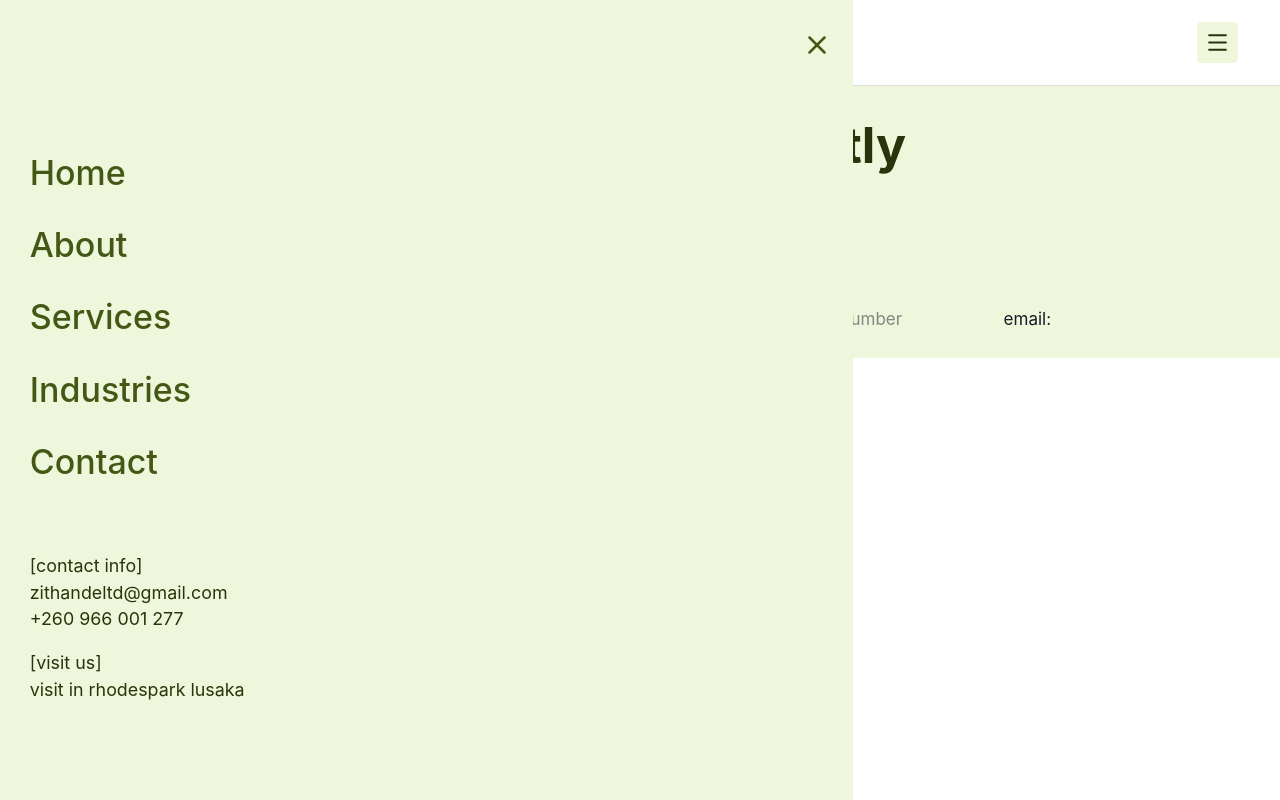
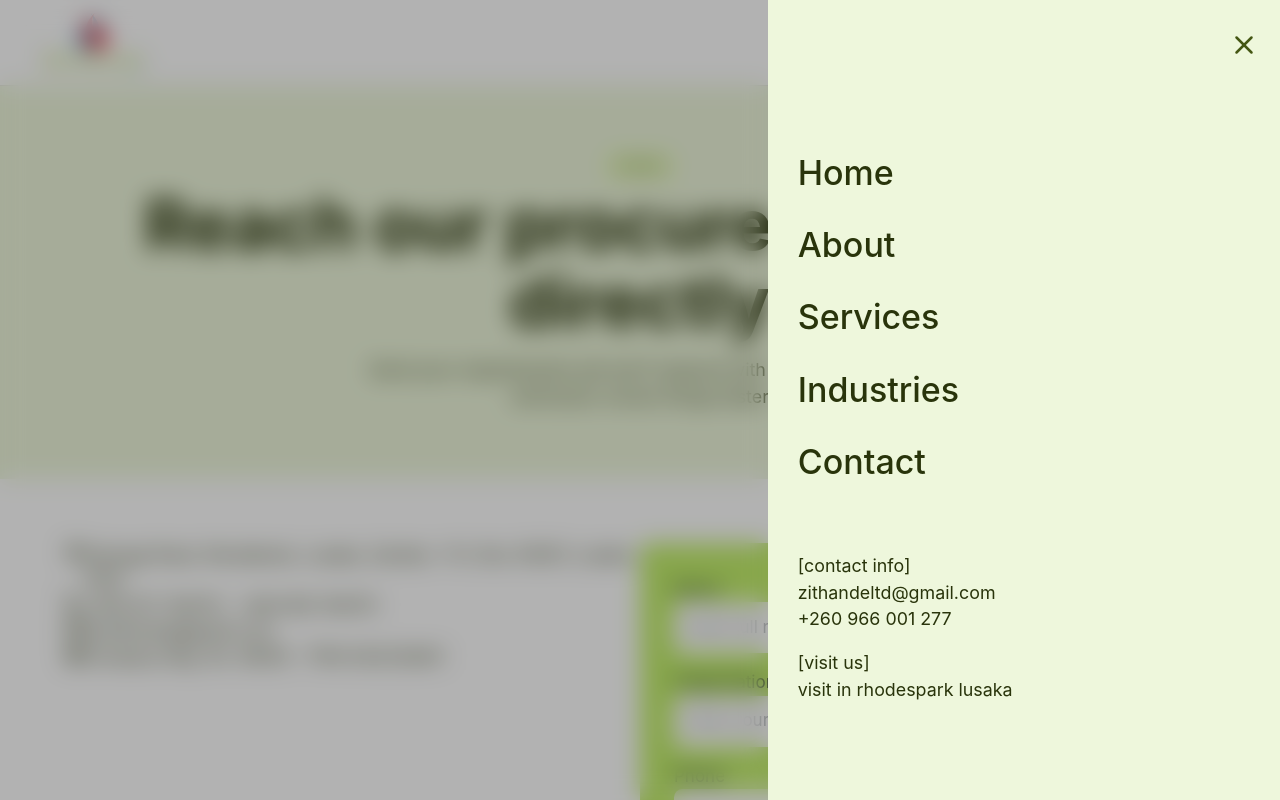
Before and after one commit to mweene/zithande, a React (Vite) app: page /contact in a window 1280 px wide. Both pictures are taken after a click on the button 1217 px from the left and 42 px from the top of the page. Shown: the top 800 px of the page. Built offline with nearby package versions, Linux system fonts and the light colour scheme.

Commit message:
add partial styles to the rest of the pages

```diff
--- a/src/App.css
+++ b/src/App.css
@@ -73,7 +73,7 @@ nav li span {
     font-size: 2rem;
     font-weight: 500;
     width: 100%;
-    color: #455714;
+    color: #29340b;
 }
 
 nav .nav-menu {
@@ -124,12 +124,16 @@ nav .nav-menu {
 }
 
 .value-pillars .card{
-    background: 1linear-gradient(152deg, #65830b, #d4ff53);
-    background-color: #2f3b0d;
+    background-color: #dbe4c7;
+    color: var(--color-white);
     height: 25rem;
     padding: 2rem 1.5rem;
-    border-radius: .75rem;
+    border-radius: 1.25rem;
     display: grid;
+}
+
+.value-pillars .card:nth-child(1) {
+    background-color: #29340b;
 }
 
 .value-pillars .cards h2 {
@@ -172,6 +176,16 @@ nav .nav-menu {
     text-align: left;
 }
 
+.industries .ten-industries-cards {
+    display: grid;
+    grid-template-columns: repeat(auto-fit, minmax(200px, 1fr));
+    gap: .5rem;
+}
+
+.services ul li h3 {
+    font-size: 1.12rem;
+}
+
 @keyframes scroll {
     from {transform: translateX(0);}
     to {transform: translateX(-50%);}
--- a/src/components/Navbar.jsx
+++ b/src/components/Navbar.jsx
@@ -10,6 +10,18 @@ export default function Navbar() {
     useEffect(() => {
         setIsMenuOpen(false);
     }, [location.pathname]);
+
+    useEffect(() => {
+        if (isMenuOpen) {
+            document.body.style.overflow = "hidden";
+        } else {
+            document.body.style.overflow = "unset";
+        }
+
+        return () => {
+            document.body.style.overflow = "unset";
+        }
+    }, [isMenuOpen]);
 
     return (
         <nav className="relative bg-white border-b border-[#dfe3d6]">
@@ -24,17 +36,30 @@ export default function Navbar() {
                     <Menu size={25} color="#29340b"/>
                 </button>
             </div>
-            {isMenuOpen && <MobileMenu onClick={() => setIsMenuOpen(false)} />}
+            {isMenuOpen && (
+                <div
+                   onClick={() => setIsMenuOpen(false)}
+                   className="fixed inset-0 z-1 bg-black/30 backdrop-blur-md transition-opacity duration-300"
+                >
+                </div>
+            )}
+            {isMenuOpen && (
+                <MobileMenu
+                    onClick={() => setIsMenuOpen(false)}
+                    isOpen={isMenuOpen}
+                />
+            )}
         </nav>
     );
 }
 
-const MobileMenu = ({ onClick }) => {
+const MobileMenu = ({ onClick, isOpen }) => {
     return (
         <div
             className={`
-              menu bg-[#eef7dc] w-full h-dvh md:w-2/3 absolute inset-0
-              flex flex-col place-content-between
+              menu bg-[#eef7dc] w-full h-dvh md:w-2/5 fixed top-0 right-0
+              flex flex-col place-content-between z-40 overflow-y-scroll
+              transition-transform duration-300 ease-in-out ${isOpen ? 'translate-x-0' : 'translate-x-full'}
             `}
         >
             <button
--- a/src/pages/About.jsx
+++ b/src/pages/About.jsx
@@ -17,8 +17,8 @@ export default function About() {
         },
     ]
   return (
-    <section className="about-page text-center py-16">
-        <div className="about-hero grid place-items-center">
+    <section className="about-page text-center">
+        <div className="about-hero grid place-items-center py-16">
             <p className="tagline">About us</p>
             <h1 className="md:w-[23ch]">A Zambian, women-led enterprise built on trust</h1>
             <p className="md:w-[55ch] mt-4">Built on a legacy of integrity, resilience and service excellence evolved into a multi-service enterprise for government, private sector, NGOs, mining, education, healthcare and commercial clients</p>
@@ -68,25 +68,25 @@ export default function About() {
             </div>
         </div>
 
-        <div className="internship grid place-items-center md:px-15">
+        <div className="internship grid place-items-center md:p-15">
             <h2 className="md:w-[23ch]">Youth empowerment through internship & seasonal work</h2>
 
-            <div className="cards grid grid-cols-2">
+            <div className="cards grid grid-cols-2 gap-4 mt-8 text-left [&_.card]:border [&_.card]:h-80 [&_.card]:rounded-xl">
                 <div className="card">
-                    <p>
+                    <p className="p-8">
                         Practical opportunities for young people through internships and seasonal temporary employment reducing youth unemployment one placement at a time
                     </p>
                 </div>
                 <div className="card">
-                    <p>
+                    <p className="p-8">
                         Internship program details  hands-on experience in procurement, administration, customer service, logistics, stock management and business operations. Seasonal roles during peak periods  deliveries, warehouse support, event logistics, packaging and promotions.
                     </p>
                 </div>
             </div>
         </div>
 
-        <div className="partnership bg-white">
-            <h2>Discuss a partnership with our leadership team</h2>
+        <div className="partnership bg-white grid place-content-center">
+            <h2 className="md:w-[23ch]">Discuss a partnership with our leadership team</h2>
             <a href="">contact zithande</a>
         </div>
     </section>
--- a/src/pages/Contact.jsx
+++ b/src/pages/Contact.jsx
@@ -1,59 +1,62 @@
+import { MapPin, Phone, Mail, CircleStar } from "lucide-react";
+
 export default function Contact() {
   return (
     <section className="contact">
-        <div className="hero-text">
+        <div className="hero-text text-center grid place-items-center py-16">
             <p className="tagline">Contact</p>
-            <h2>Reach our procurement team directly</h2>
-            <p>Send your requirements and we'll respond with a quote or a call, whichever moves things faster</p>
+            <h1 className="md:w-[23ch]">Reach our procurement team directly</h1>
+            <p className="md:w-[55ch] mt-4">Send your requirements and we'll respond with a quote or a call, whichever moves things faster</p>
         </div>
 
-        <div className="contact-details">
-            <div className="cell">
+        <div className="contact-details grid md:grid-cols-2 p-15 bg-white">
+            <div className="cell [&_p]:flex">
                 <p className="address">
-                    <span>address</span>
+                    <MapPin size={20}/>
                     <span>Gizenga Road, Woodlands, Lusaka, Zambia · P.O. Box 35097, Lusaka 10101</span>
                 </p>
                 <p className="phone">
-                    <span>phone</span>
+                    <Phone size={20}/>
                     <span>+260 977 784751 · +260 955 784751</span>
                 </p>
                 <p className="email">
-                    <span>email</span>
+                    <Mail size={20} />
                     <span>acwillombe@gmail.com</span>
                 </p>
                 <p className="compliance">
-                    <span>compliance line</span>
+                    <CircleStar size={20}/>
                     <span>Company Reg. No. 98355 · TPIN 1002120601</span>
                 </p>
             </div>
 
-            <div className="form">
-                <form>
+            <div className="form bg-[#c3ef6d] p-8 rounded-lg">
+                <form className="grid gap-4 [&_label]:grid [&_label]:capitalize [&_input]:bg-white [&_input]:rounded-lg [&_input]:p-3">
                     <label htmlFor="name">
-                        name:
+                        name
                         <input type="text" id="name" placeholder="enter full name"/>
                     </label>
                     <label htmlFor="organisation">
-                        organisation:
+                        organisation
                         <input type="text" id="organisation" placeholder="enter your organisation"/>
                     </label>
                     <label htmlFor="phone">
-                        phone:
+                        phone
                         <input type="phone" id="phone" placeholder="enter phone number"/>
                     </label>
                     <label htmlFor="email">
-                        email:
+                        email
                         <input type="email" id="email" placeholder="enter email"/>
                     </label>
                     <select id="questions">
-                        what do you need?
+                        <label>what do you need?</label>
                         <option>general supply</option>
                         <option>branding & corporate identity</option>
                         <option>food supply & catering</option>
                         <option>business support services</option>
                         <option>not sure yet</option>
                     </select>
-                    <button type="submit">send message</button>
+
+                    <button type="submit" className="bg-[#29340b] text-white mt-4 p-4 rounded-lg">Send message</button>
                 </form>
             </div>
         </div>
--- a/src/pages/Home.jsx
+++ b/src/pages/Home.jsx
@@ -60,7 +60,7 @@ export default function Home() {
                     </p>
                 </div>
                 <div className="cards md:grid md:grid-cols-4 md:mt-4">
-                    <div className="card">
+                    <div className="card bg-[#29340b]">
                         <div className="text">
                             <h3>Fast dependable sourcing</h3>
                             <p>We source smartly and negotiate to protect your budget</p>
@@ -129,7 +129,7 @@ export default function Home() {
                 <div className="cards w-4/5 place-self-center">
                     {divisionsCards.map((d, i) => (
                         <div className="card" key={i}>
-                            <h3>{d}</h3>
+                            <h3>{i+1}. {d}</h3>
                         </div>
                     ))}
                 </div>
@@ -144,8 +144,8 @@ export default function Home() {
                 </div>
             </div>
 
-            <div className="in-touch">
-                <h2>
+            <div className="in-touch bg-white grid place-content-center p-15 text-center">
+                <h2 className="md:w-[23ch]">
                     Discuss your procurement
                     requirements with our team
                 </h2>
--- a/src/pages/Industries.jsx
+++ b/src/pages/Industries.jsx
@@ -1,37 +1,37 @@
 export default function Industries() {
     const industries = [1,2,3,4,5,6,7,8,9,10];
   return (
-    <section className="Industries">
-        <div className="serve">
+    <section className="industries">
+        <div className="serve text-center grid place-items-center pt-16 pb-12">
             <p className="tagline">Industries we serve</p>
-            <h2>Positioned across ten institutional sectors</h2>
-            <p>From ministries to mines, schools to SMEs our systems are built to meet each sector's own pace and compliance needs</p>
+            <h1 className="md:w-[23ch]">Positioned across ten institutional sectors</h1>
+            <p className="md:w-[55ch] mt-4">From ministries to mines, schools to SMEs our systems are built to meet each sector's own pace and compliance needs</p>
         </div>
 
-        <div className="cards">
+        <div className="ten-industries-cards md:mx-15 pb-15">
             {industries.map((industry, idx) => (
-                <div className="card" key={idx}>
+                <div className="card border p-5 rounded-lg" key={idx}>
                     {industry}
                 </div>
             ))}
         </div>
 
-        <div className="same-discipline">
-            <h2>The same discipline, wherever you sit</h2>
+        <div className="same-discipline bg-white grid place-items-center text-center py-15">
+            <h2 className="md:w-[23ch]">The same discipline, wherever you sit</h2>
 
-            <div className="cards">
-                <div className="card">
+            <div className="cards grid md:grid-cols-2 gap-4 mx-20 mt-8 [&_.card]:p-10 [&_.card]:rounded-lg">
+                <div className="card border">
                     <p>Whether it's a ministry tender, a mine site's PPE order, or a school's stationery contract the process is the same: understand urgency, source smartly, deliver on time</p>
                 </div>
-                <div className="card">
+                <div className="card border">
                     <p>Our four divisions flex to whatever combination your sector actually needs — not a fixed package</p>
                 </div>
             </div>
         </div>
 
-        <div className="closing">
-            <h2>Don't see your sector listed? We likely still serve it</h2>
-            <a href="">Ask us directly</a>
+        <div className="closing text-center grid place-items-center py-15">
+            <h2 className="md:w-[23ch]">Don't see your sector listed? We likely still serve it</h2>
+            <a href="" className="bg-white mt-8">Ask us directly</a>
         </div>
     </section>
   )
--- a/src/pages/Services.jsx
+++ b/src/pages/Services.jsx
@@ -8,36 +8,36 @@ export default function Services() {
         {id: 4, name: 'Business Support Services', items: []},
     ];
   return (
-    <section className="">
-        <div className="four-divisions">
+    <section className="services">
+        <div className="four-divisions text-center grid place-items-center py-16">
             <p className="tagline">
                 Core business divisions
             </p>
-            <h2 className="">
+            <h1 className="md:w-[23ch]">
                 Four divisions, structured for institutional procurement
-            </h2>
-            <p>
+            </h1>
+            <p className="md:w-[55ch] mt-4">
                 From office stationery to full event branding, catering and business advisory every division routes through the same disciplined systems.
             </p>
         </div>
 
-        <div className="list">
-            <ul>
+        <div className="list grid place-content-center">
+            <ul className="grid gap-2 md:w-200 [&_li]:cursor-pointer [&_li]:rounded-lg">
                 {divisions.map(division => (
-                    <li key={division.id}>
-                        {division.name}
-                        <ChevronDown size={20}/>
+                    <li key={division.id} className="flex place-content-between items-center border p-6">
+                        <h3 className="">{division.name}</h3>
+                        <ChevronDown size={22}/>
                     </li>
                 ))}
             </ul>
         </div>
 
-        <div className="flexible">
+        <div className="flexible md:p-15 md:py-20 my-20 bg-white text-center grid ">
             <h2>
                 Flexible contracting
             </h2>
 
-            <div className="cards">
+            <div className="cards mt-6 grid md:grid-cols-3 gap-4 [&_.card]:border [&_.card]:rounded-lg [&_.card]:px-10 [&_.card]:py-15">
                 <div className="card">
                     <h3>One-off supply</h3>
                     <p>A single order, sourced and delivered on schedule</p>
@@ -53,9 +53,9 @@ export default function Services() {
             </div>
         </div>
 
-        <div className="closing">
-            <h2>Request a quote for any of the above</h2>
-            <a href="">Request a quote</a>
+        <div className="closing md:px-15 pb-20 text-center grid place-items-center">
+            <h2 className="md:w-[23ch]">Request a quote for any of the above</h2>
+            <a href="" className="bg-white">Request a quote</a>
         </div>
     </section>
   )
```
